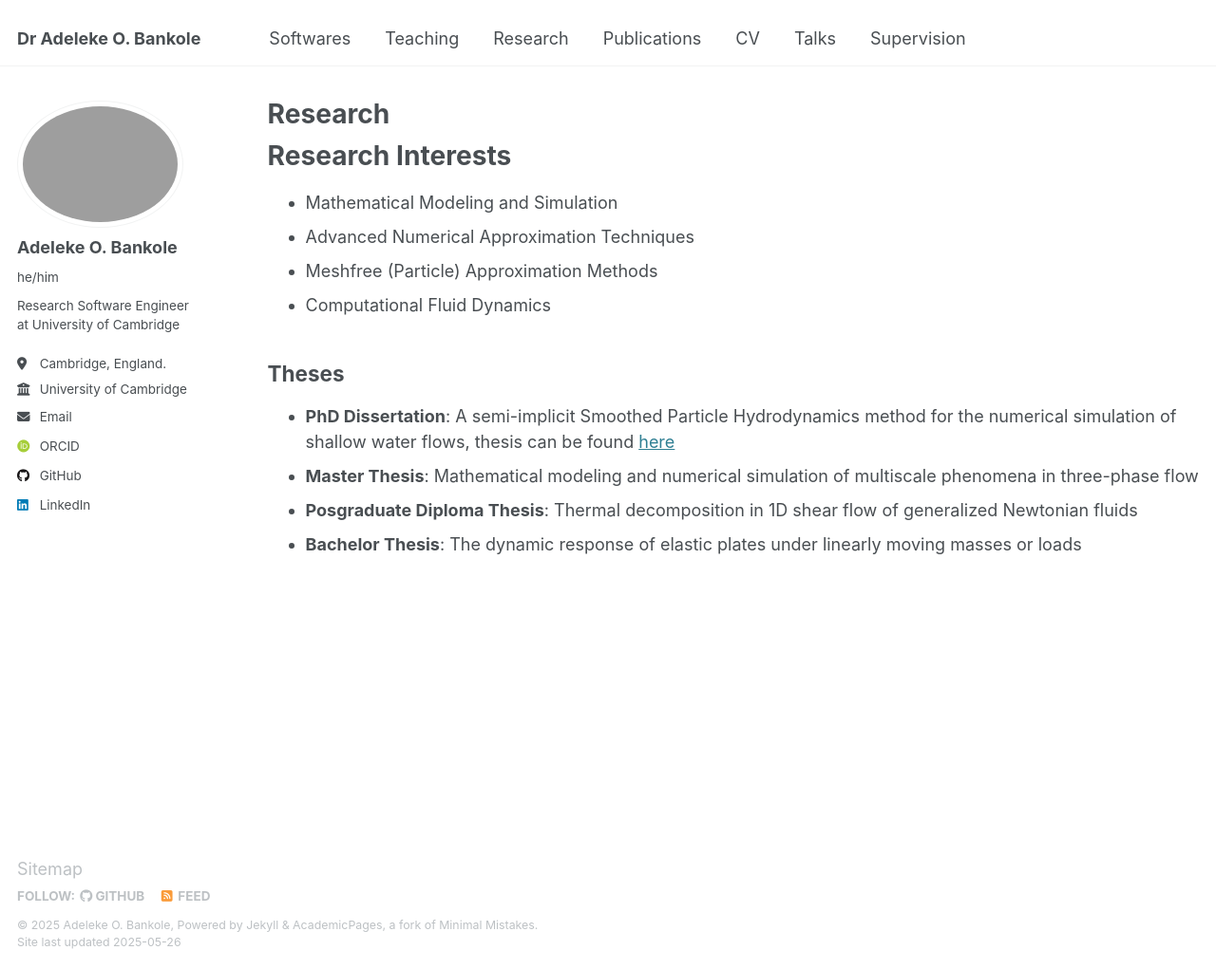
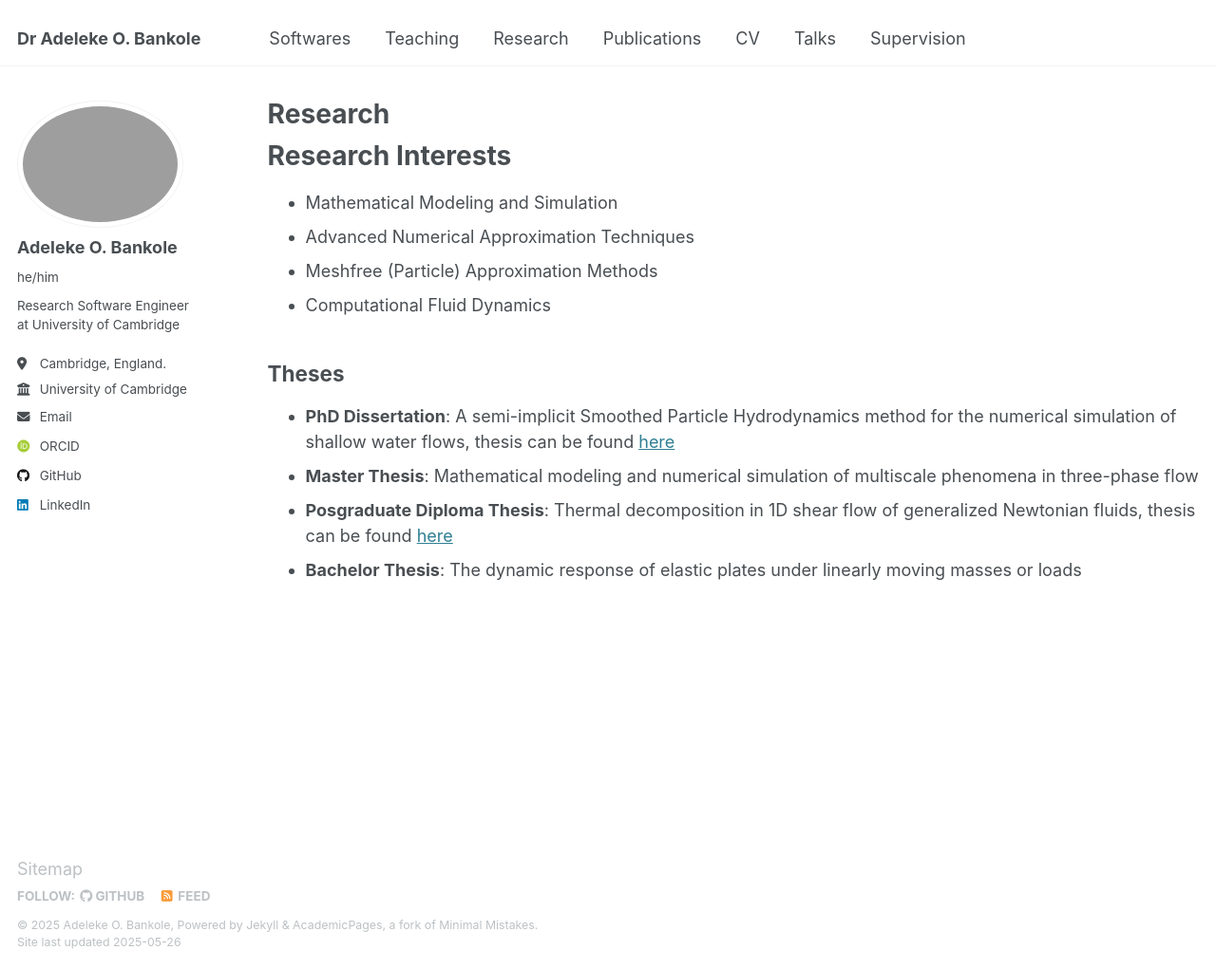
Before and after one commit to AdelekeBankole/adelekebankole.github.io, a Jekyll site: the page built from _research/research.md, in a window 1280 px wide and 1021 px high. Shown: the whole window at 95% size. Built offline with Jekyll 4.4.1, drawn with Linux system fonts in a browser that asks for light colours; some web fonts are replaced.

Commit message:
add pgd thesis to link

```diff
--- a/_research/research.md
+++ b/_research/research.md
@@ -15,5 +15,5 @@ Research Interests
 <!--====== -->
 * **PhD Dissertation**: A semi-implicit Smoothed Particle Hydrodynamics method for the numerical simulation of shallow water flows, thesis can be found [here](https://adelekebankole.github.io/files/PhdDissertation.pdf)
 * **Master Thesis**: Mathematical modeling and numerical simulation of multiscale phenomena in three-phase flow
-* **Posgraduate Diploma Thesis**: Thermal decomposition in 1D shear flow of generalized Newtonian fluids
+* **Posgraduate Diploma Thesis**: Thermal decomposition in 1D shear flow of generalized Newtonian fluids, thesis can be found [here](https://adelekebankole.github.io/files/PostGraduateDiplomaThesis.pdf)
 * **Bachelor Thesis**: The dynamic response of elastic plates under linearly moving masses or loads
```
